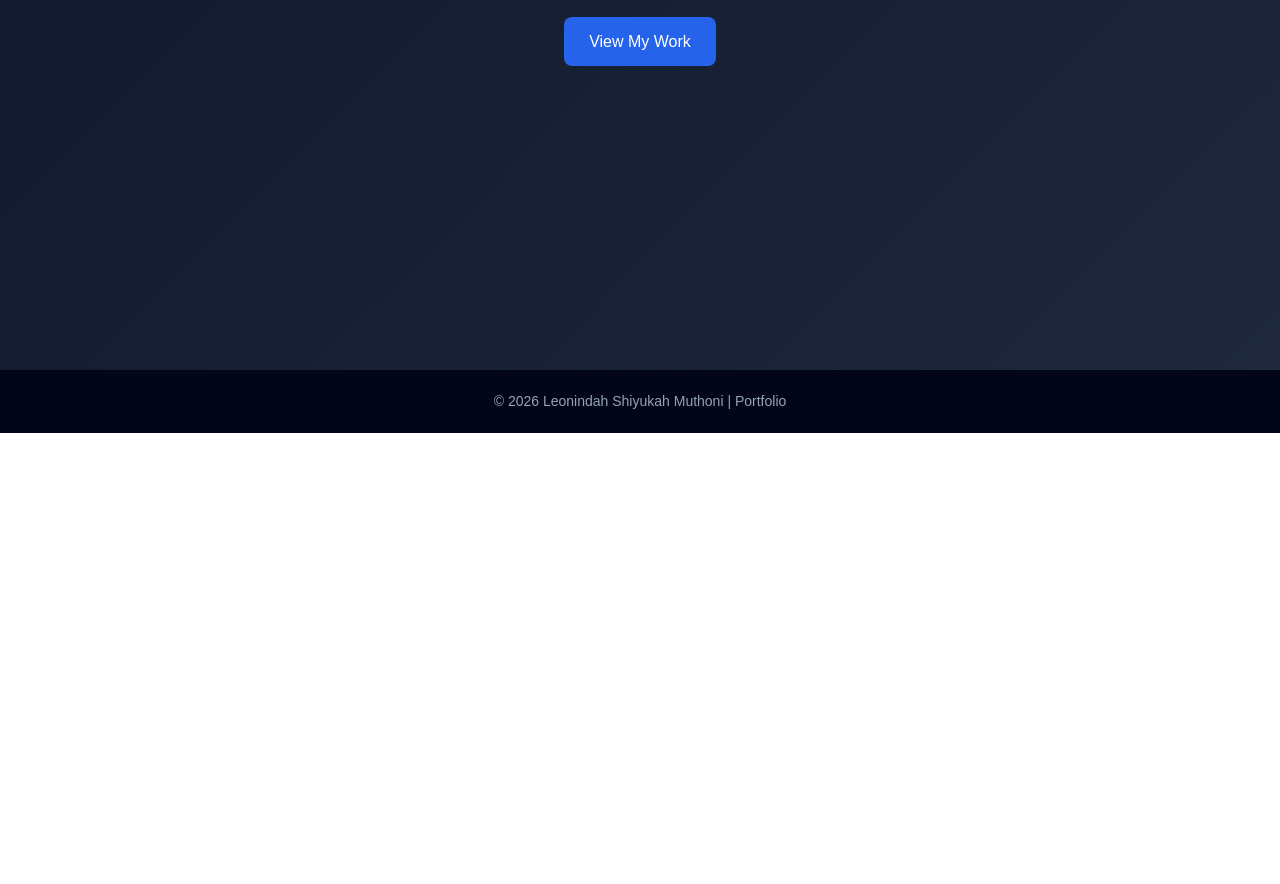
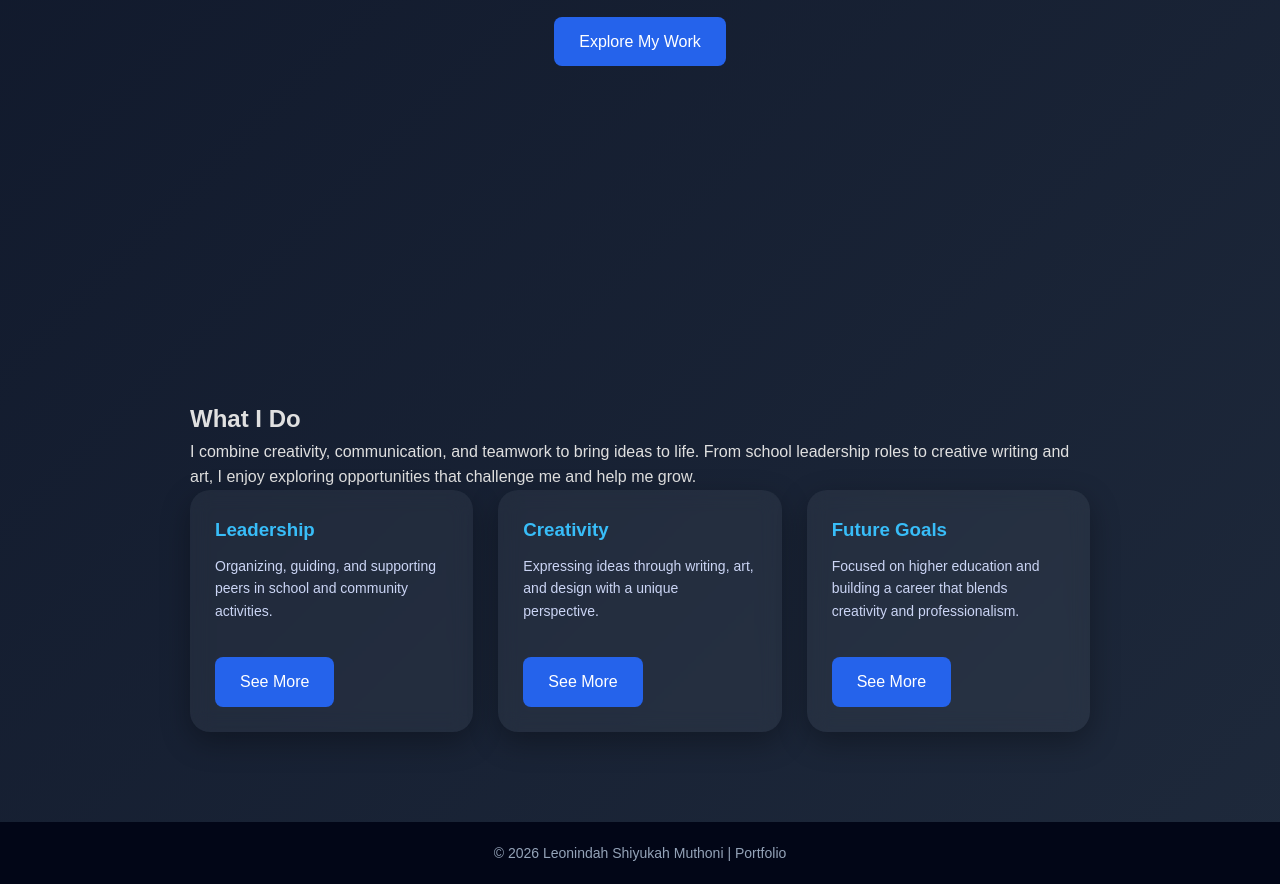
Before and after one commit to peaky221/Leonindah-Shiyukah-Portfolio, a plain HTML site: page index.html in a window 1280 px wide. Shown: the part 458-1342 px from the top of the page. Before the commit the page ends 891 px from the top, so only its background shows below. Drawn offline with Linux system fonts and the light colour scheme.

Commit message:
index.html

```diff
--- a/index.html
+++ b/index.html
@@ -18,9 +18,31 @@
   </nav>
 
   <section class="hero">
-    <h1>Hello, I'm <span>Leonindah</span></h1>
-    <p>Student • Creative • Future Professional</p>
-    <a href="projects.html" class="btn">View My Work</a>
+    <h1>Welcome, I'm <span>Leonindah</span></h1>
+    <p class="tagline">A passionate student, creative thinker, and future professional ready to make an impact.</p>
+    <a href="projects.html" class="btn">Explore My Work</a>
+  </section>
+
+  <section class="preview">
+    <h2>What I Do</h2>
+    <p>I combine creativity, communication, and teamwork to bring ideas to life. From school leadership roles to creative writing and art, I enjoy exploring opportunities that challenge me and help me grow.</p>
+    <div class="grid">
+      <div class="card">
+        <h3>Leadership</h3>
+        <p>Organizing, guiding, and supporting peers in school and community activities.</p>
+        <a href="projects.html" class="btn">See More</a>
+      </div>
+      <div class="card">
+        <h3>Creativity</h3>
+        <p>Expressing ideas through writing, art, and design with a unique perspective.</p>
+        <a href="projects.html" class="btn">See More</a>
+      </div>
+      <div class="card">
+        <h3>Future Goals</h3>
+        <p>Focused on higher education and building a career that blends creativity and professionalism.</p>
+        <a href="projects.html" class="btn">See More</a>
+      </div>
+    </div>
   </section>
 
   <footer>
```
